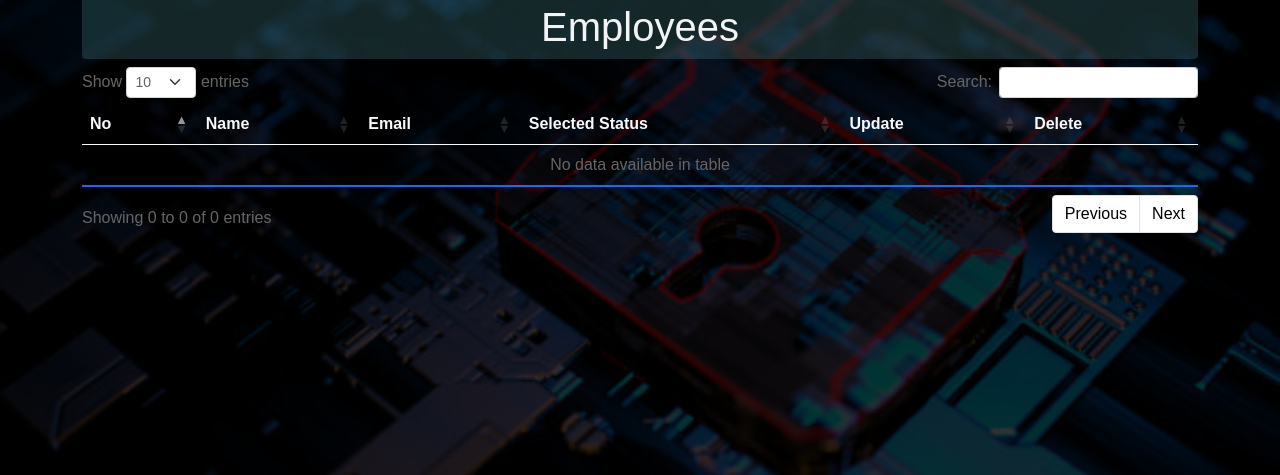
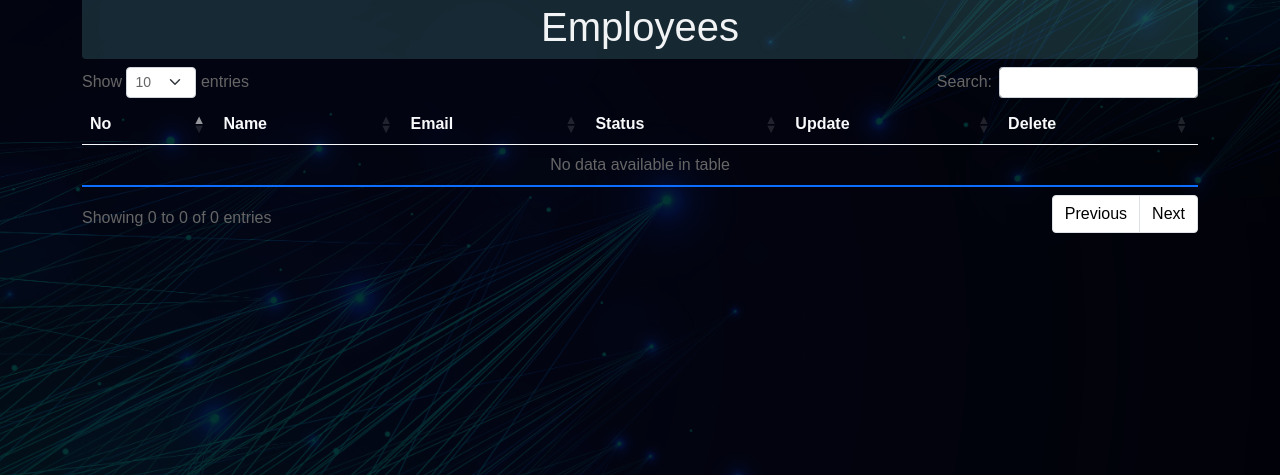
Before and after one commit to savaliyakishan/ZechromeEvent, a Django app: page /dashboard/view/ in a window 1280 px wide. Shown: the part 160-635 px from the top of the page. Run offline with Django 4.2, Linux system fonts and the light colour scheme; the visitor is signed in with stand-in values (Sample User, id 1); some libraries are stand-ins or nearby versions.

Commit message:
final commit

```diff
--- a/project/mainapp/templates/Dashboard/base.html
+++ b/project/mainapp/templates/Dashboard/base.html
@@ -19,7 +19,7 @@
     <script src="https://cdn.datatables.net/1.13.1/js/dataTables.bootstrap5.min.js"></script>
 </head>
 
-<body>
+<body class="body-theme">
     <div class="container-fluit" style="background-color: #2e333852;">
         <nav class="navbar navbar-expand-lg navbar-ligh">
             <div class="container-fluid">
@@ -116,7 +116,7 @@
                     <form action="/dashboard/ragister/" method="post" class="row g-3 needs-validation" novalidate>
                         {% csrf_token %}
                         <div class="col-md-12">
-                            <label for="validationCustomUsername" class="form-label text-light">Username</label>
+                            <label for="validationCustomUsername" class="form-label text-light">Employee Name</label>
                             <div class="input-group has-validation">
                                 <input type="text" class="form-control text-dark" id="validationCustomUsername"
                                     aria-describedby="inputGroupPrepend" required name="memberName">
--- a/project/mainapp/templates/Dashboard/home.html
+++ b/project/mainapp/templates/Dashboard/home.html
@@ -2,6 +2,6 @@
 {% block start %}
 {% load static %}
 <div class="container-fluid p-0" style="height:800px;">
-    <img src="{% static 'img/istockphoto-869149488-612x612.jpg' %}" alt="" width="100%" height="882px" style="object-fit: cover;" >
+    <img src="{% static 'img/team-img.jpg' %}" alt="" width="100%" height="912px" >
 </div>
 {% endblock %}
--- a/project/mainapp/templates/Dashboard/viewmember.html
+++ b/project/mainapp/templates/Dashboard/viewmember.html
@@ -10,7 +10,7 @@
       <th scope="col" class="text-light">No</th>
       <th class="text-light">Name</th>
       <th class="text-light">Email</th>
-      <th class="text-light">Selected Status</th>
+      <th class="text-light">Status</th>
       <th class="text-light">Update</th>
       <th class="text-light">Delete</th>
     </thead>
--- a/project/static/css/style.css
+++ b/project/static/css/style.css
@@ -3,7 +3,7 @@
 }
 
 body {
-    background-image: linear-gradient(rgba(0, 0, 0, 0.8), rgba(0, 0, 0, 0.8)), url('/static/img/istockphoto-869149488-612x612.jpg');
+    background-image: linear-gradient(rgba(0, 0, 0, 0.8), rgba(0, 0, 0, 0.8)), url('/static/img/main-img.jpg');
     background-size: cover;
     font-family: 'Caramel', cursive;
     font-family: 'Open Sans', sans-serif;
```
Also changed, not shown: z_testing.py (added, +14 -0 lines), project/static/img/istockphoto-1394471483-612x612.jpg (deleted), 1 other file.
